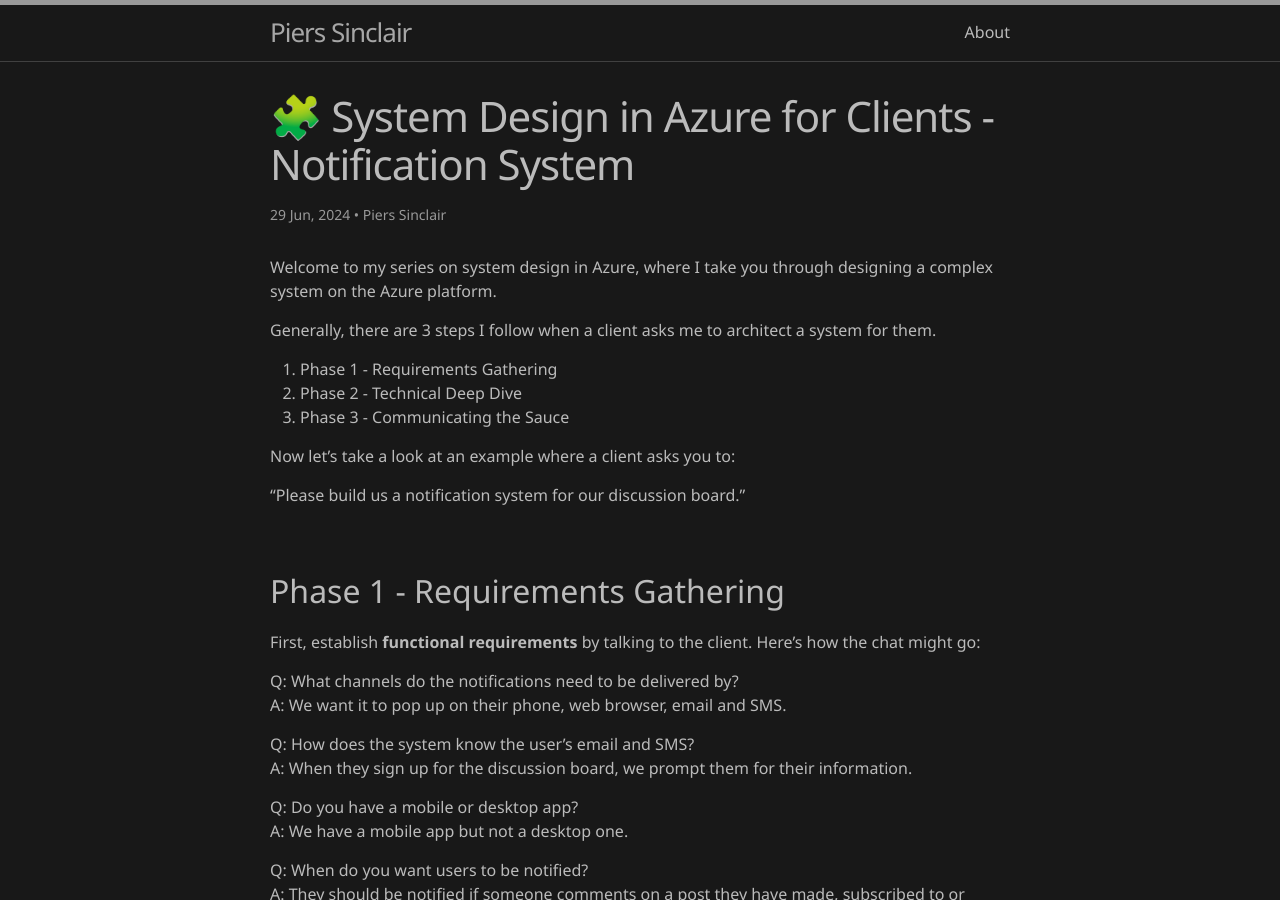
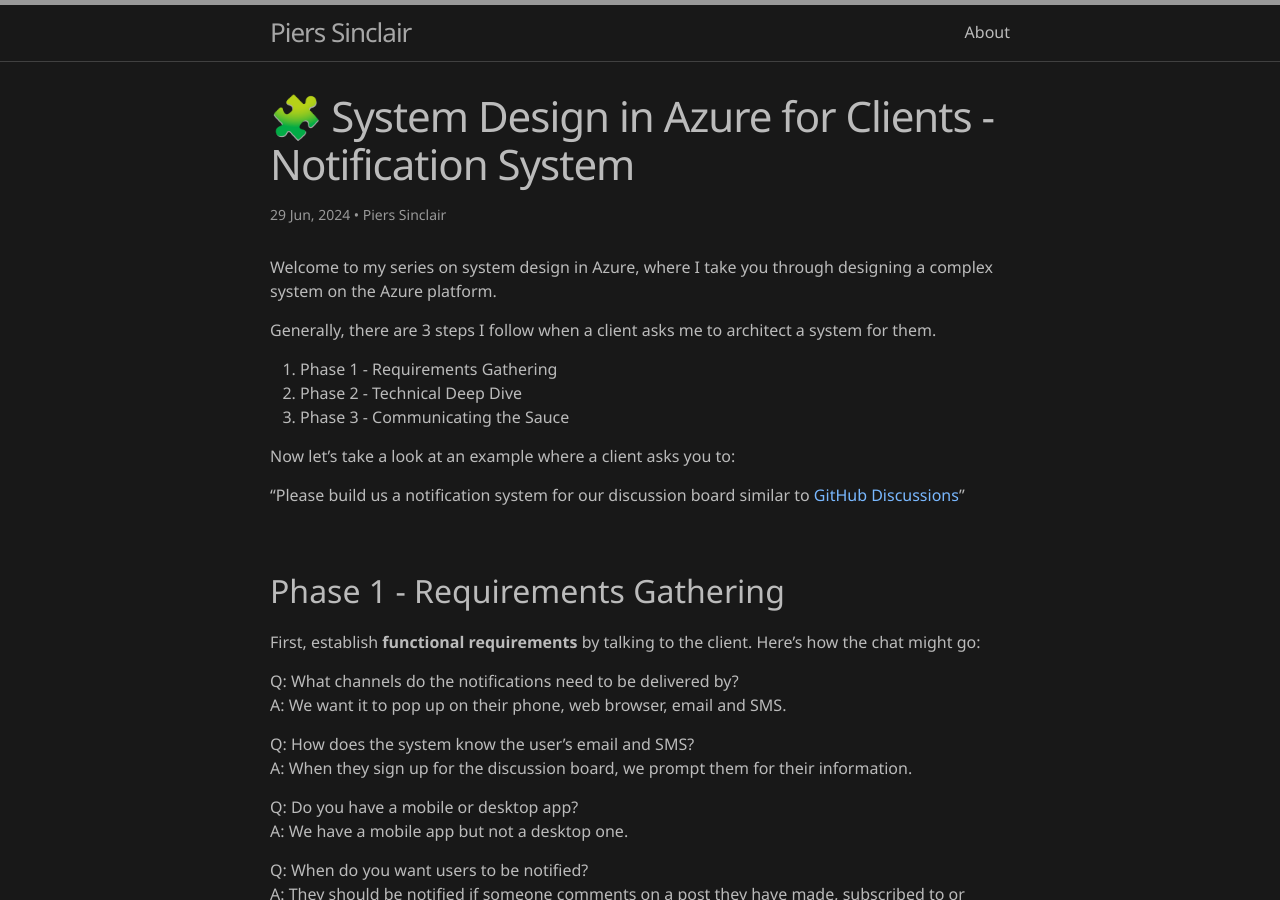
Before and after one commit to piers-sinclair/pierssinclair.github.io, a Jekyll site: the page built from _posts/2024-06-30-System-Design-in-Azure-for-clients-notification-system.md, in a window 1280 px wide and 900 px high. Built offline with Jekyll 4.4.1, drawn with Linux system fonts in a browser that asks for light colours; comment, search, counter and statistics services are not loaded.

Commit message:
Add example reference

```diff
--- a/_posts/2024-06-30-System-Design-in-Azure-for-clients-notification-system.md
+++ b/_posts/2024-06-30-System-Design-in-Azure-for-clients-notification-system.md
@@ -18,7 +18,7 @@
 
 Now let's take a look at an example where a client asks you to:
 
-"Please build us a notification system for our discussion board."
+"Please build us a notification system for our discussion board similar to [GitHub Discussions](https://github.com/orgs/community/discussions)"
 
 ## Phase 1 - Requirements Gathering
 First, establish **functional requirements** by talking to the client. Here's how the chat might go:
```
